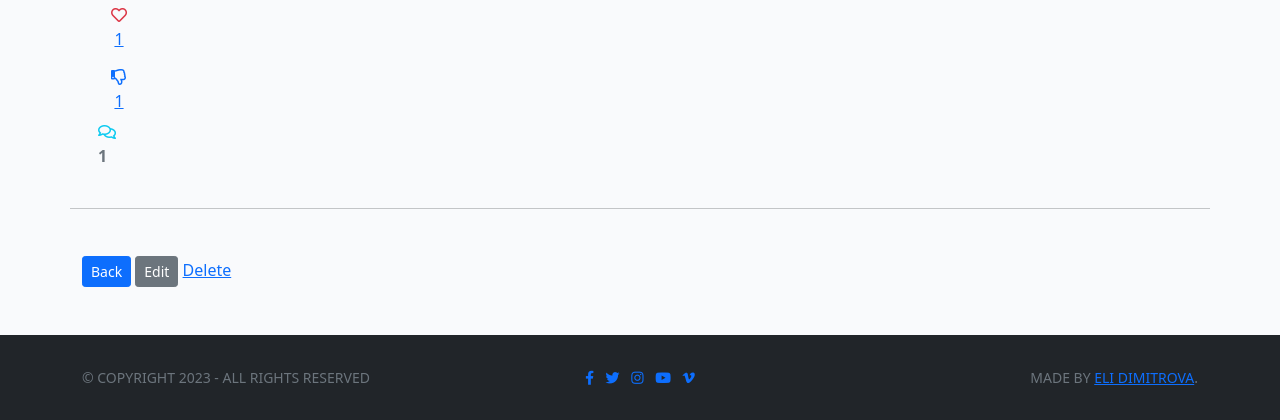
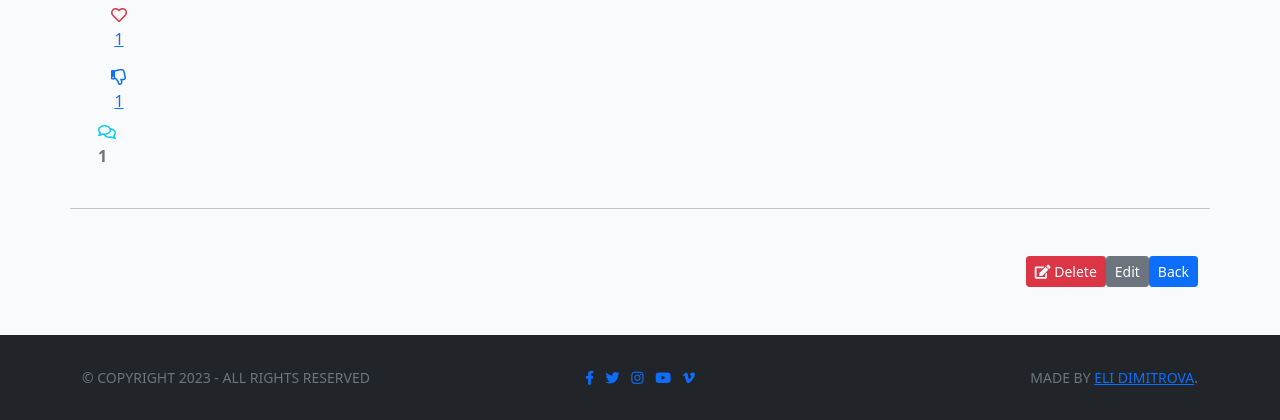
Before and after one commit to Delfinistkata/the-roaming-nomad, a Django app: a page that uses templates/post_detail.html in a window 1280 px wide. Shown: the part 1347-1767 px from the top of the page. Run offline with Django 3.2, Linux system fonts and the light colour scheme; a user stored in the database is signed in; tables that the repository leaves empty hold one stand-in row (values such as "Sample post"); some libraries are stand-ins or nearby versions.

Commit message:
Add form for delete button

```diff
--- a/templates/post_detail.html
+++ b/templates/post_detail.html
@@ -135,10 +135,15 @@
         <br> <br>
         {% if user.is_authenticated %}
         {% if user.id == post.author.id %}
-        <div>
-            <a href="{% url 'home' %}" class="btn btn-primary btn-sm">Back</a>
-            <a href="{% url 'edit_post' post.slug %}" class="btn btn-secondary btn-sm">Edit</a>
-            <a href="{% url 'delete_post' post.slug %}">Delete</a>
+        <div class="d-flex flex-row-reverse">
+            <a href="{% url 'home' %}" class="btn btn-primary btn-sm ml-auto">Back</a>
+            <a href="{% url 'edit_post' post.slug %}" class="btn btn-secondary btn-sm ml-auto">Edit</a>
+            <form method="post" action="{% url 'delete_post' post.slug %}" class="delete-button ml-auto">
+                {% csrf_token %}
+                <button class="btn btn-danger btn-sm" data-title="Delete post {{post.title}}">
+                    <i class="fas fa-edit mr-2"></i> Delete
+                </button>
+            </form>
         </div>
         {% endif %}
         {% endif %}
```
